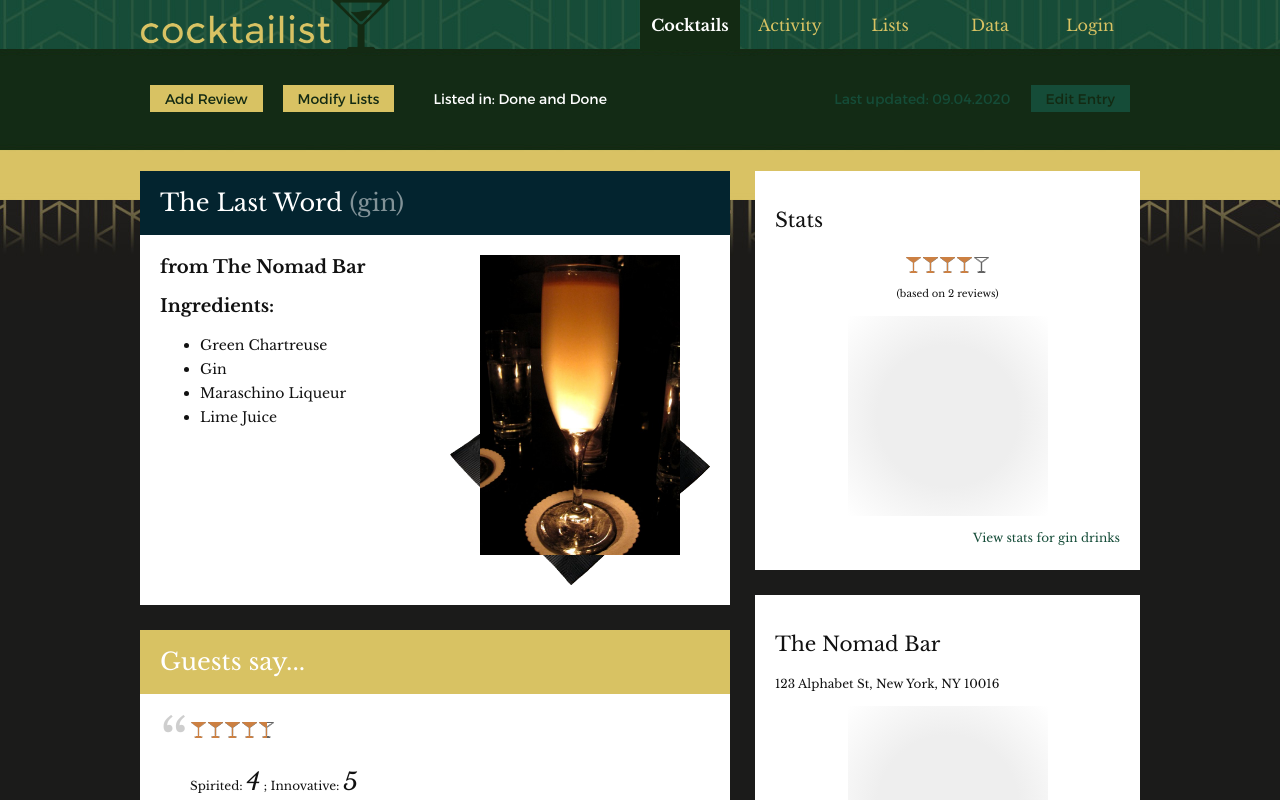
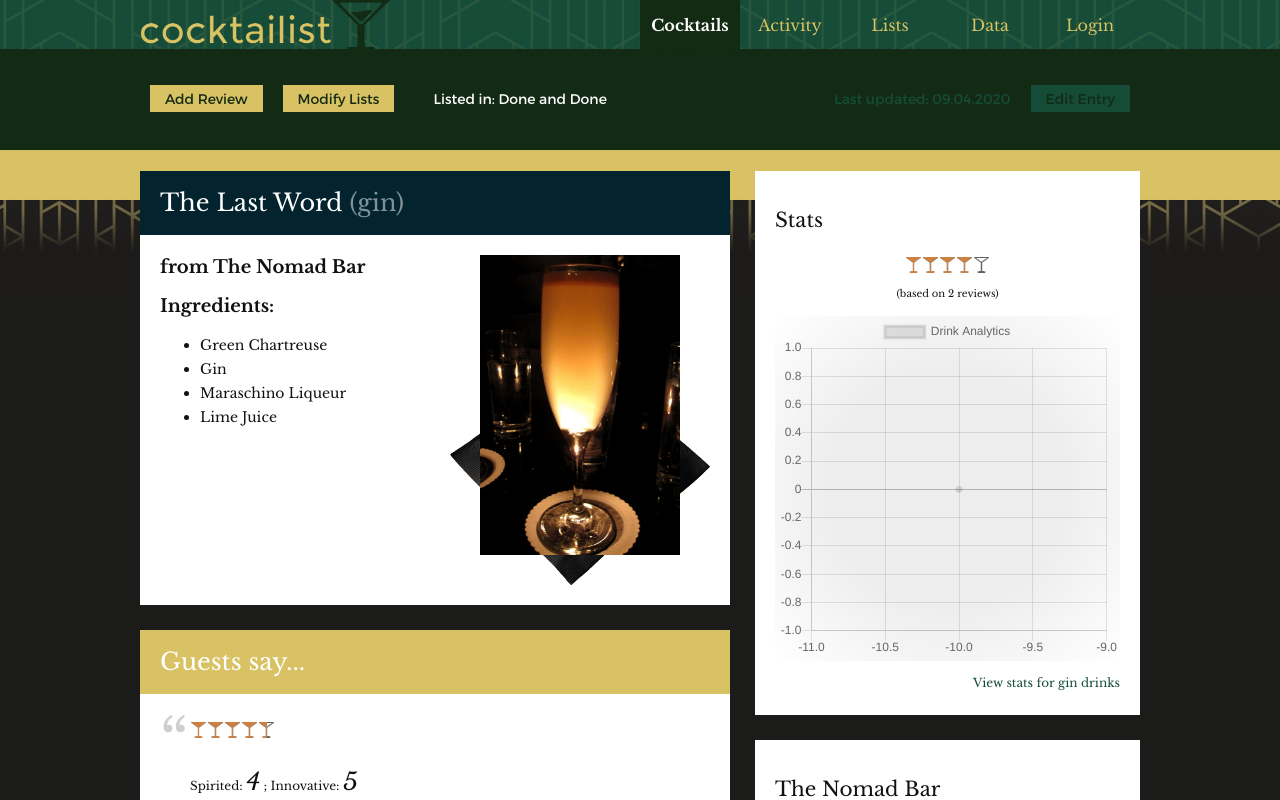
Before and after one commit to diiiefiend/cocktailist-ui, a Vue app: page /#/cocktail in a window 1280 px wide. Shown: the top 800 px of the page. Built offline with nearby package versions, Linux system fonts and the light colour scheme.

Commit message:
Add Chart.js.

```diff
--- a/package.json
+++ b/package.json
@@ -8,6 +8,7 @@
     "lint": "vue-cli-service lint"
   },
   "dependencies": {
+    "chart.js": "^2.9.4",
     "core-js": "^3.6.4",
     "vue": "^2.6.11",
     "vue-class-component": "^7.2.3",
@@ -15,6 +16,7 @@
     "vue-router": "^3.1.6"
   },
   "devDependencies": {
+    "@types/chart.js": "^2.9.28",
     "@typescript-eslint/eslint-plugin": "^2.26.0",
     "@typescript-eslint/parser": "^2.26.0",
     "@vue/cli-plugin-babel": "~4.3.0",
--- /dev/null
+++ b/src/assets/styles/components/scatter-chart.scss
@@ -0,0 +1,9 @@
+@import "../_variables.scss";
+
+#scatter-chart-container {
+  display: block;
+  background: rgb(238,238,238);
+  // eee -> transparent
+  background: radial-gradient(circle, rgba(238,238,238,1) 50%, rgba(255,255,255,0) 100%);
+  margin: 10px auto;
+}
--- /dev/null
+++ b/src/components/ScatterChart.vue
@@ -0,0 +1,63 @@
+<template>
+  <canvas id="scatter-chart-container" height="200" width="200"></canvas>
+</template>
+
+<script lang="ts">
+import { Component, Prop, Vue } from "vue-property-decorator";
+import Chart from "chart.js";
+
+function renderChart() {
+  // chart.js stuff
+  const ctx = document.getElementById("scatter-chart-container");
+
+  // eslint-disable-next-line
+  const scatterChart = new Chart(ctx, {
+    type: "scatter",
+    data: {
+      datasets: [
+        {
+          label: "Drink Analytics",
+          data: [
+            {
+              x: -10,
+              y: 0
+            }
+          ]
+        }
+      ]
+    },
+    options: {
+      scales: {
+        xAxes: [
+          {
+            type: "linear",
+            position: "bottom"
+          }
+        ]
+      }
+    }
+  });
+}
+
+@Component
+export default class ScatterChart extends Vue {
+  @Prop() private xValues!: number[];
+  @Prop() private yValues!: number[];
+  @Prop() private xLegend!: string;
+  @Prop() private yLegend!: string;
+  @Prop({ default: false }) private showHeading!: boolean;
+
+  mounted() {
+    this.$nextTick(() => {
+      // Code that will run only after the
+      // entire view has been rendered
+      renderChart();
+    });
+  }
+}
+</script>
+
+<!-- Add "scoped" attribute to limit CSS to this component only -->
+<style scoped lang="scss">
+@import "@/assets/styles/components/scatter-chart.scss";
+</style>
--- a/src/views/Cocktail.vue
+++ b/src/views/Cocktail.vue
@@ -42,7 +42,12 @@
               :showTotal="true"
               :totalRatings="cocktail.totalRatings"
             ></rating>
-            <div class="placeholder-box"></div>
+            <scatter-chart
+              :x-values="scatterChartData.xValues"
+              :y-values="scatterChartData.yValues"
+              x-legend="spirited"
+              y-legend="innovative"
+            ></scatter-chart>
             <div class="teaser-link">
               <a href="#!">View stats for {{ cocktail.type }} drinks</a>
             </div>
@@ -72,6 +77,7 @@ import GridBox from "@/components/GridBox.vue";
 import CocktailDetail from "@/components/CocktailDetail.vue";
 import ReviewList from "@/components/ReviewList.vue";
 import Rating from "@/components/Rating.vue";
+import ScatterChart from "@/components/ScatterChart.vue";
 
 export default {
   name: "Cocktail",
@@ -81,13 +87,18 @@ export default {
     GridBox,
     CocktailDetail,
     ReviewList,
-    Rating
+    Rating,
+    ScatterChart
   },
   data: function() {
     return {
       bar: mockBarData,
       cocktail: mockCocktailDetailData,
-      reviews: mockReviewData
+      reviews: mockReviewData,
+      scatterChartData: {
+        xValues: [5],
+        yValues: [6]
+      }
     };
   }
 };
```
Also changed, not shown: 1 other file (tests, documents, lock files or other folders).
